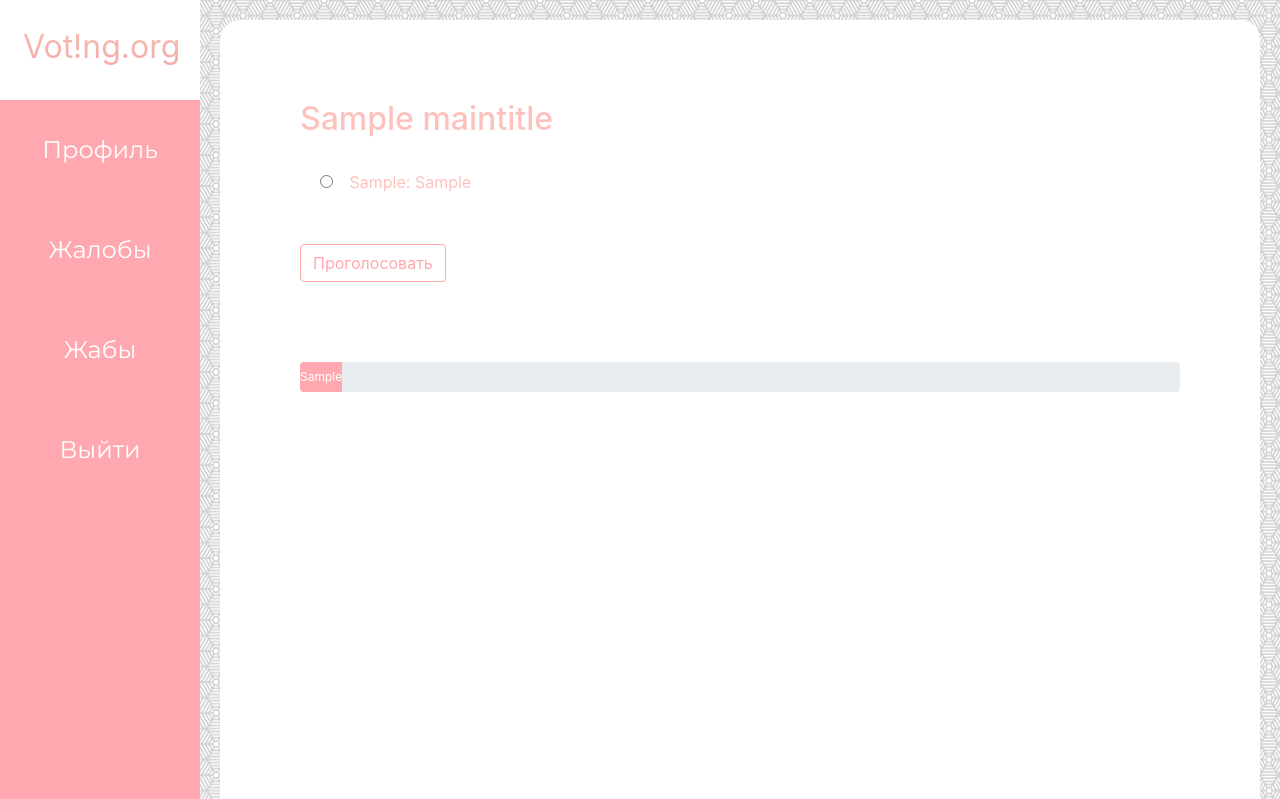
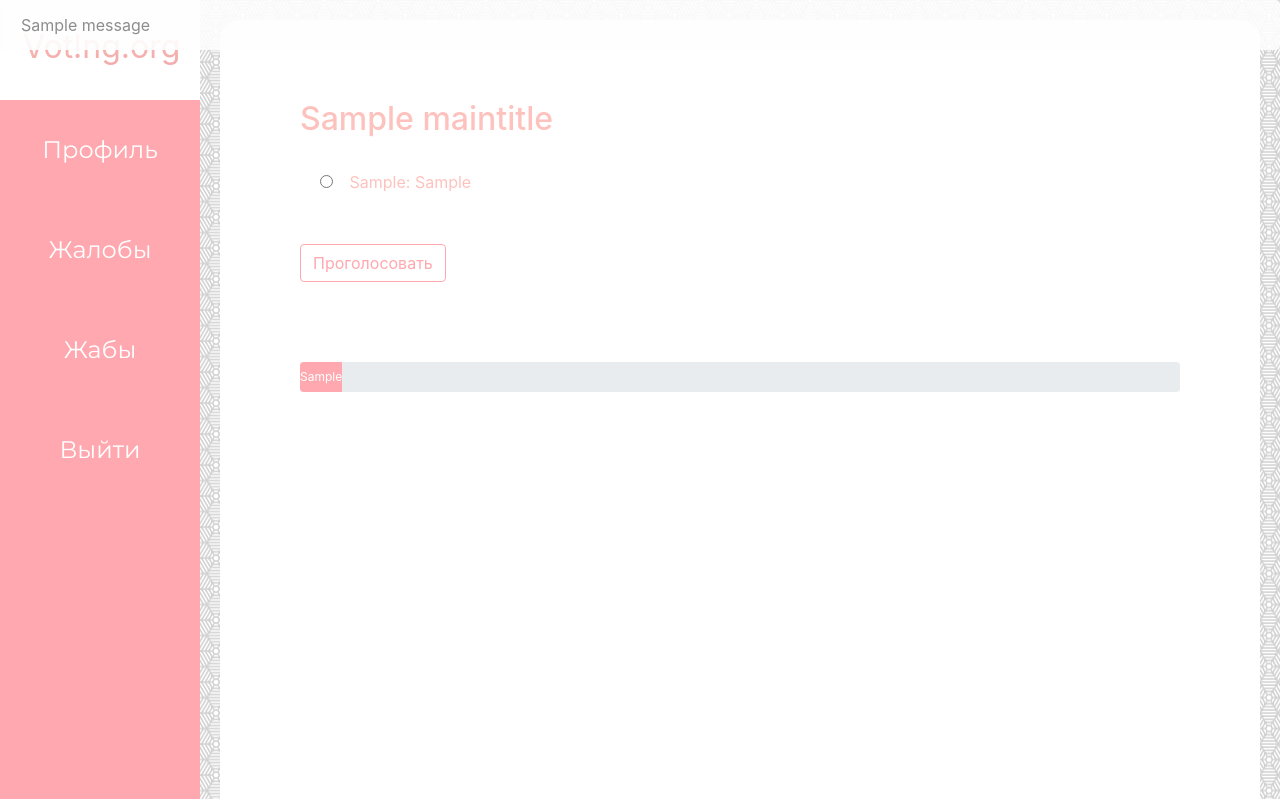
Before and after one commit to FChikh/SimpleVotations, a Django app: template votation/templates/voting.html in a window 1280 px wide. Shown: the top 799 px of the page. Run offline with Django 3.2, Linux system fonts and the light colour scheme; the template is opened without the code that fills it: most values are stand-ins (such as "Sample title", 1, 10 or a date in 2020); one stand-in notice (Sample message) is shown; some libraries are stand-ins or nearby versions.

Commit message:
added alert 'you've already voted'

```diff
--- a/votation/templates/voting.html
+++ b/votation/templates/voting.html
@@ -216,7 +216,8 @@
                 <fieldset class="form-group">
                     {% for item in variants %}
                         <div class="form-check">
-                            <input class="form-check form-check-inline" name="voteVariant" type="radio" id="{{ item.0 }}"
+                            <input class="form-check form-check-inline" name="voteVariant" type="radio"
+                                   id="{{ item.0 }}"
                                    value="{{ item.0 }}" required>
                             <label class="form-check-label" for="{{ item.0 }}">{{ item.0 }}: {{ item.1 }}</label>
                         </div>
@@ -247,6 +248,12 @@
 </div>
 </div>
 
+{% for message in messages %}
+    <div class="alert alert-light" role="alert">
+        {{ message }}
+    </div>
+{% endfor %}
+
 <script src="https://code.jquery.com/jquery-3.3.1.slim.min.js"
         integrity="sha384-q8i/X+965DzO0rT7abK41JStQIAqVgRVzpbzo5smXKp4YfRvH+8abtTE1Pi6jizo"
         crossorigin="anonymous"></script>
--- a/votation/views.py
+++ b/votation/views.py
@@ -149,6 +149,8 @@ def voting(request):
                     t.save()
             except:
                 pass
+        else:
+            messages.error(request, 'Вы уже голосовали')
 
 
     if request.method in ["GET", "POST"]:
```
Lines whose indentation alone changed are shown as unchanged.
